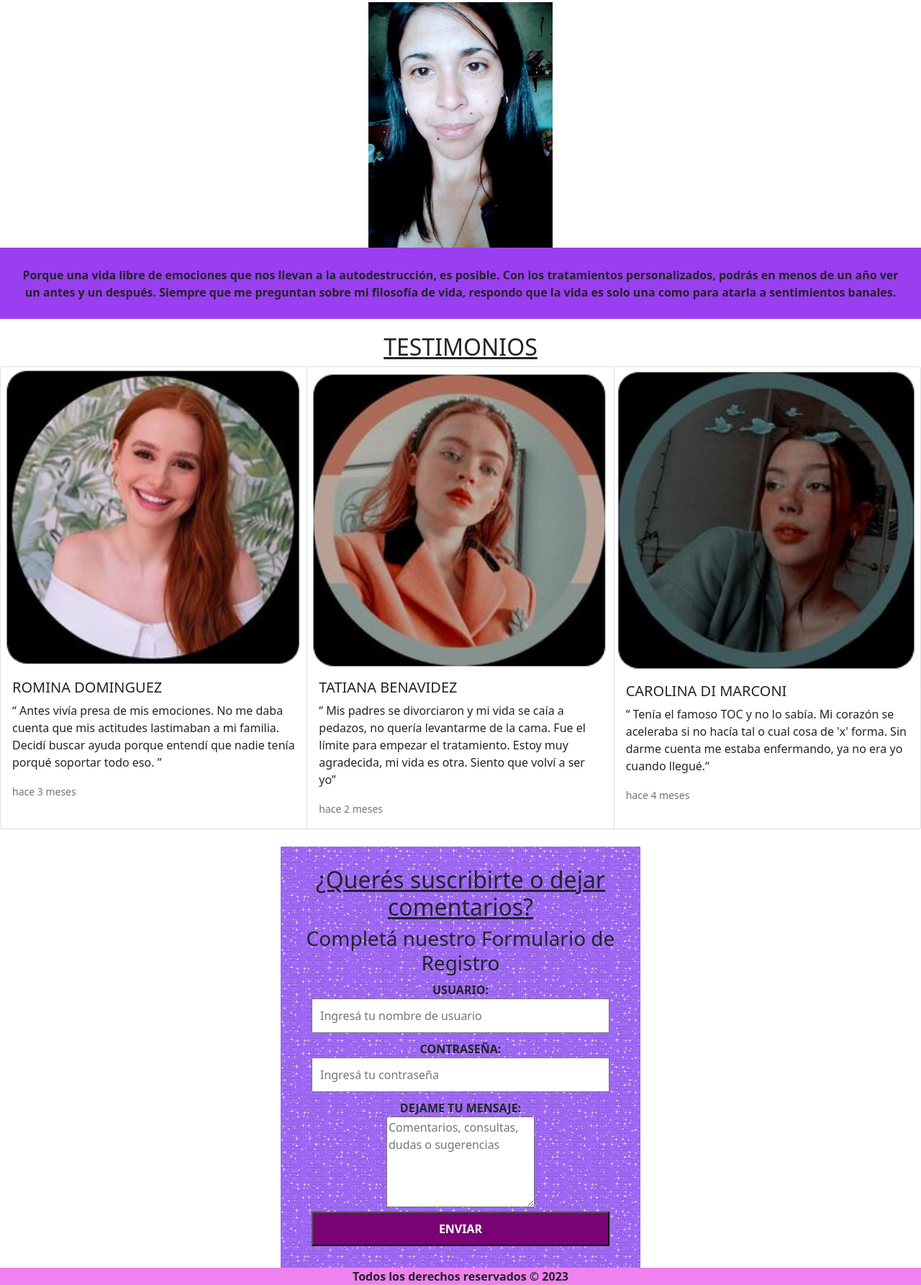
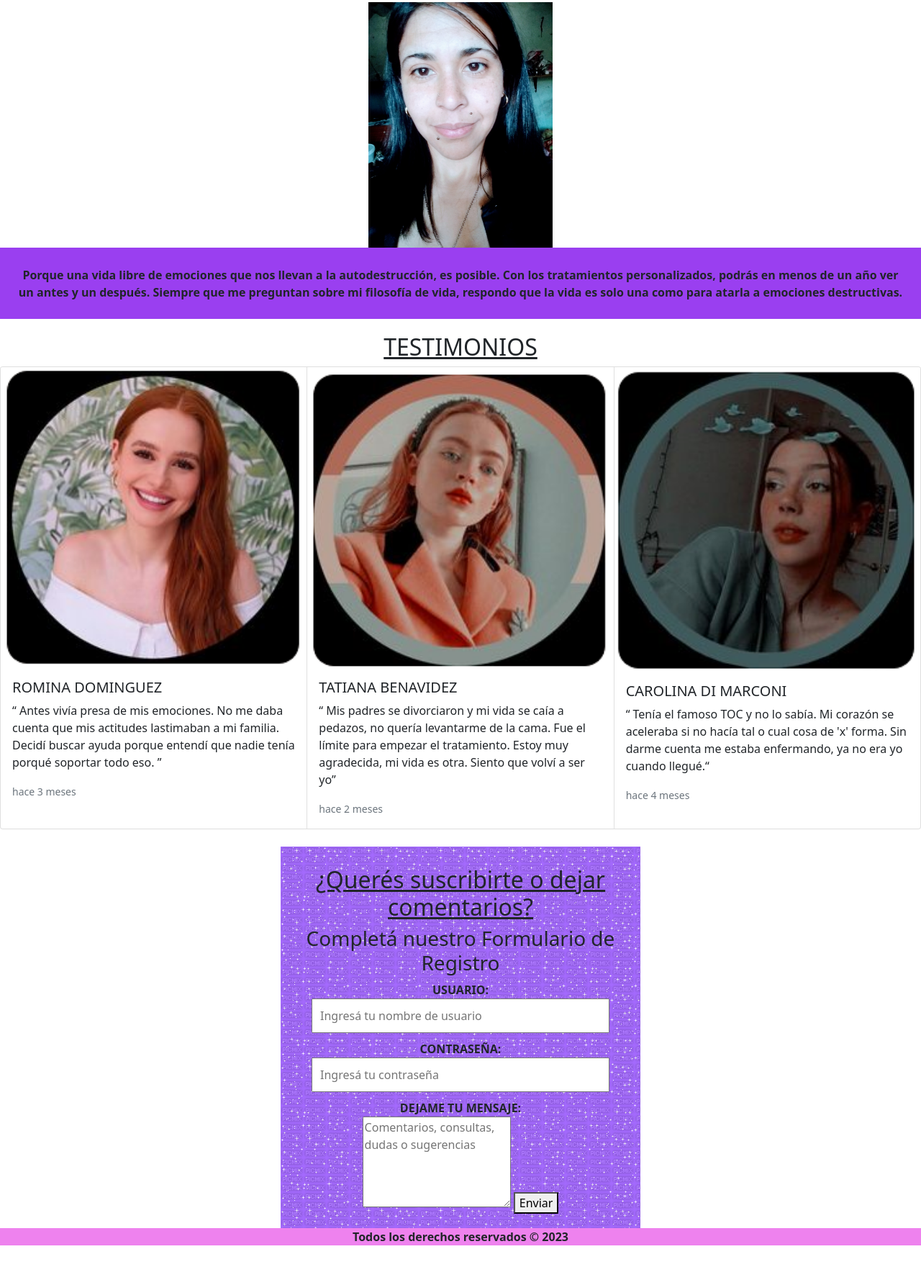
Before and after one commit to Noelia-Ruiz/Proyecto_Final, a plain HTML site: page index.html in a window 1280 px wide. Shown: the part 562-2347 px from the top of the page at 72% size. After the commit the page ends 2292 px from the top, so only its background shows below. Drawn offline with nearby package versions, Linux system fonts and the light colour scheme.

Commit message:
Modificación en el botón de envio y comentarios

```diff
--- a/index.html
+++ b/index.html
@@ -78,7 +78,7 @@
         <img src="assets/perfilPhoto.jpg" alt="imagen testimonio 1"> <!--vinculamos a la imagen de perfil-->
         <figcaption>Porque una vida libre de emociones que nos llevan a la autodestrucción, es posible. Con los
             tratamientos personalizados, podrás en menos de un año ver un antes y un después. Siempre que me preguntan
-            sobre mi filosofía de vida, respondo que la vida es solo una como para atarla a sentimientos banales.
+            sobre mi filosofía de vida, respondo que la vida es solo una como para atarla a emociones destructivas.
         </figcaption> <!--en este caso, englobamos una frase suya para la presentación de su página
         El texto que acompaña el figcaption aparecerá debajo de la imagen de la psicóloga-->
     </div>
@@ -147,13 +147,17 @@
 
             <center><label for="mensaje">DEJAME TU MENSAJE:</label></center> <!--textarea permite ingresartexto-->
                 <textarea id="mensaje" placeholder="Comentarios, consultas, dudas o sugerencias" rows="5" required></textarea>
-
-                <input type="submit" value="ENVIAR"> <!--tenemos un botón para enviar la información-->
+                <button type="submit" id="enviar">Enviar</button> <!--tenemos un botón para enviar la información-->
             </center>
         </form>
     </div>
     <!--ETIQUETA FOOTER: la usamos para poner el copyright, que es el ícono acompañando el año de creación de la página-->
     <footer>Todos los derechos reservados © 2023</footer>
+
+    <!--SIEMPRE LINKEAMOS EL ARCHIVO JAVASCRIPT AL FINAL DE NUESTRO BPDY, ESTO LO HACEMOS
+    PARA QUE PRIMERO SE CARGUEN LA ESTRUCTURA Y EL ESTILO Y DESPUÉS LA LÓGIA DE NUESTRA PÁGINA.-->
+
+    <script src="scripts/app.js"></script>
 </body> <!--terminamos de colocar el contenido al body de nuestra página web-->
 
 </html> <!--cerramos el documento html-->
```
